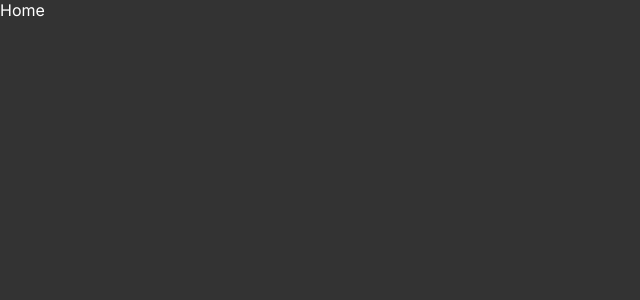
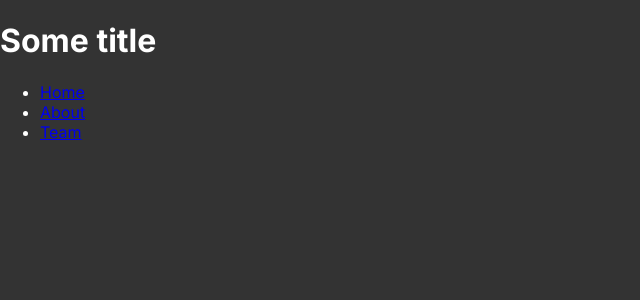
Before and after one commit to AndreyBaglai/next-13-github, a Next.js app: page / in a window 1280 px wide. Shown: the top 300 px of the page, without its empty margins (0-640 px from the left). Built offline with nearby package versions, Linux system fonts and the light colour scheme.

Commit message:
add basic routes

```diff
--- a/app/page.tsx
+++ b/app/page.tsx
@@ -1,7 +1,23 @@
+import Link from "next/link";
 import React from "react";
 
 const Home = () => {
-  return <div>Home</div>;
+  return (
+    <div>
+      <h1>Some title</h1>
+      <ul>
+        <li>
+          <Link href="/">Home</Link>
+        </li>
+        <li>
+          <Link href="/about">About</Link>
+        </li>
+        <li>
+          <Link href="/about/team">Team</Link>
+        </li>
+      </ul>
+    </div>
+  );
 };
 
 export default Home;
```
